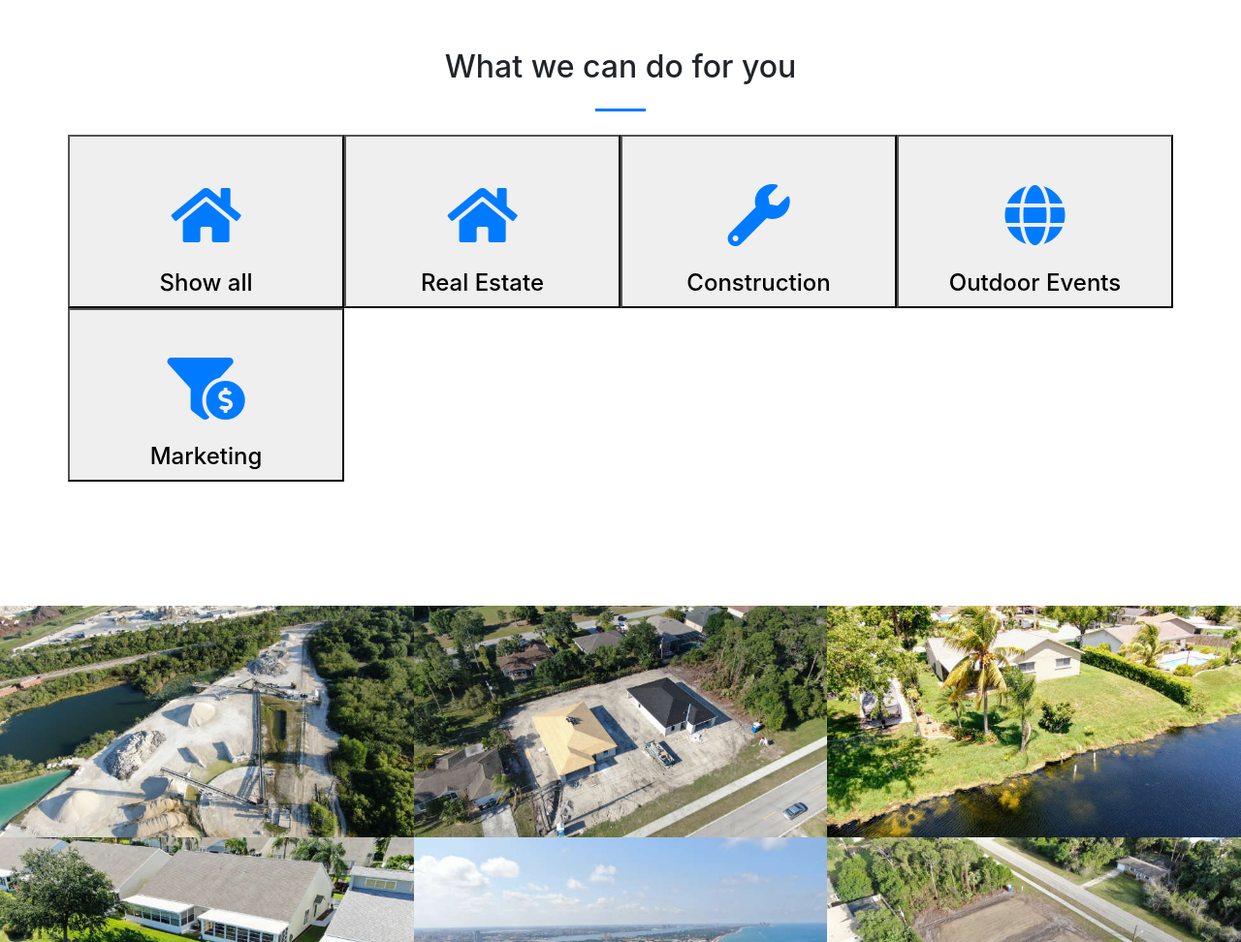
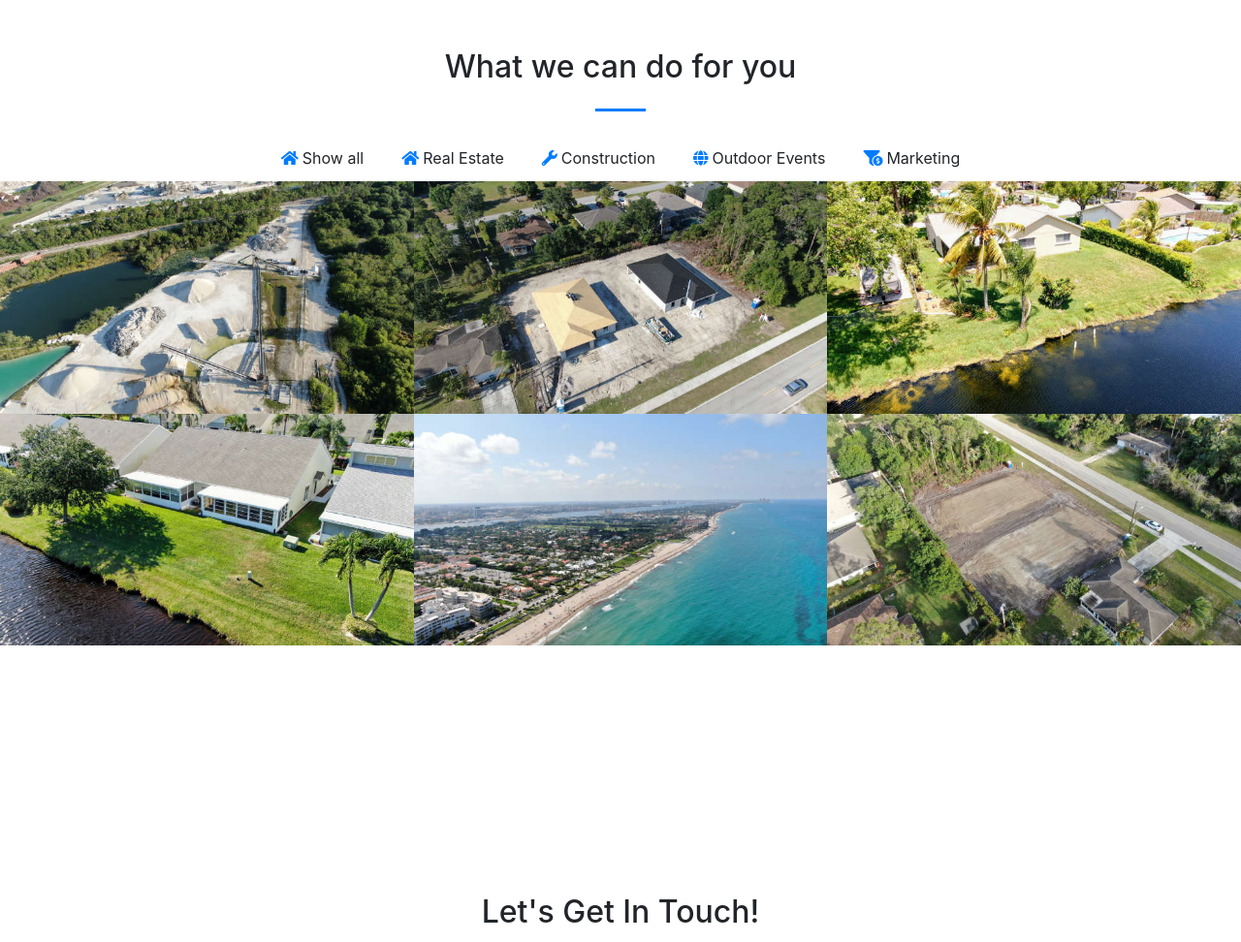
Before and after one commit to KevinS626/higherThanYouPhotography, a website with bundled scripts: page index.html in a window 1280 px wide. Shown: the part 1340-2312 px from the top of the page at 97% size. Built offline with nearby package versions, Linux system fonts and the light colour scheme.

Commit message:
update button filtering

```diff
--- a/index.html
+++ b/index.html
@@ -42,9 +42,9 @@
           <li class="nav-item">
             <a class="nav-link js-scroll-trigger" href="#services">Services</a>
           </li>
-          <li class="nav-item">
+          <!-- <li class="nav-item">
             <a class="nav-link js-scroll-trigger" href="#portfolio">Portfolio</a>
-          </li>
+          </li> -->
           <li class="nav-item">
             <a class="nav-link js-scroll-trigger" href="#contact">Contact</a>
           </li>
@@ -88,45 +88,31 @@
     <div class="container">
       <h2 class="text-center mt-0">What we can do for you</h2>
       <hr class="divider my-4">
-      <div class="row">
-        <button data-filter="all" class="col-lg-3 col-md-6 text-center filter-button">
-          <div class="mt-5">
-            <i class="fas fa-4x fa-home text-primary mb-4"></i>
-            <h3 class="h4 mb-2">Show all</h3>
-            <!-- <p class="text-muted mb-0">Capture </p> -->
-          </div>
-        </button>
-        <button data-filter="realEstate" class="col-lg-3 col-md-6 text-center filter-button">
-          <div class="mt-5">
-            <i class="fas fa-4x fa-home text-primary mb-4"></i>
-            <h3 class="h4 mb-2">Real Estate</h3>
-            <!-- <p class="text-muted mb-0">Capture </p> -->
-          </div>
-        </button>
-        <button data-filter="construction" class="col-lg-3 col-md-6 text-center filter-button">
-          <div class="mt-5">
-            <i class="fas fa-4x fa-wrench text-primary mb-4"></i>
-            <h3 class="h4 mb-2">Construction</h3>
-            <!-- <p class="text-muted mb-0">All dependencies are kept current to keep things fresh.</p> -->
-          </div>
-        </button>
-        <button data-filter="events" class="col-lg-3 col-md-6 text-center filter-button">
-          <div class="mt-5">
-            <i class="fas fa-4x fa-globe text-primary mb-4"></i>
-            <h3 class="h4 mb-2">Outdoor Events</h3>
-            <!-- <p class="text-muted mb-0">You can use this design as is, or you can make changes!</p> -->
-          </div>
-        </button>
-        <button data-filter="marketing" class="col-lg-3 col-md-6 text-center filter-button">
-          <div class="mt-5">
-            <i class="fas fa-4x fa-funnel-dollar text-primary mb-4"></i>
-            <h3 class="h4 mb-2">Marketing</h3>
-            <!-- <p class="text-muted mb-0">Is it really open source if it's not made with love?</p> -->
-          </div>
-        </button>
+      <div class="row justify-content-center">
+        <ul class="list-group list-group-horizontal-sm">
+          <li data-filter="all" class="d-flex flex-row justify-content-center align-items-center list-group-item flex-fill filter-button">
+              <i class="fas fa-home text-primary mr-1"></i>
+              <p class="m-0">Show all</p>
+        </li>
+          <li data-filter="realEstate" class="d-flex flex-row justify-content-center align-items-center list-group-item flex-fill filter-button">
+                  <i class="fas fa-home text-primary mr-1"></i>
+                  <p class="m-0">Real Estate</p>
+          </li>
+          <li data-filter="construction" class="d-flex flex-row justify-content-center align-items-center list-group-item flex-fill filter-button">
+                  <i class="fas fa-wrench text-primary mr-1"></i>
+                  <p class="m-0">Construction</p>
+          </li>
+          <li data-filter="events" class="d-flex flex-row justify-content-center align-items-center list-group-item flex-fill filter-button">
+                  <i class="fas fa-globe text-primary mr-1"></i>
+                  <p class="m-0">Outdoor Events</p>
+          </li>
+          <li data-filter="marketing" class="d-flex flex-row justify-content-center align-items-center list-group-item flex-fill filter-button">
+                  <i class="fas fa-funnel-dollar text-primary mr-1"></i>
+                  <p class="m-0">Marketing</p>
+          </li>
+        </ul>
       </div>
     </div>
-  </section>
 
   <!-- Portfolio Section -->
   <section id="portfolio">
@@ -195,6 +181,7 @@
       </div>
     </div>
   </section>
+</section>
 
   <!-- Call to Action Section -->
   <!-- <section class="page-section bg-dark text-white">
--- a/scss/template/_global.scss
+++ b/scss/template/_global.scss
@@ -39,3 +39,14 @@ hr.light {
 .page-section {
   padding: 8rem 0;
 }
+
+.filter-button {
+  transition: background .3s ease-in-out;
+  background: none;
+  border: none;
+  cursor: pointer;
+}
+
+.filter-button:hover {
+  background: rgba(235, 235, 235, 0.9);
+}
```
Also changed, not shown: css/main.css, css/template/creative.css.
